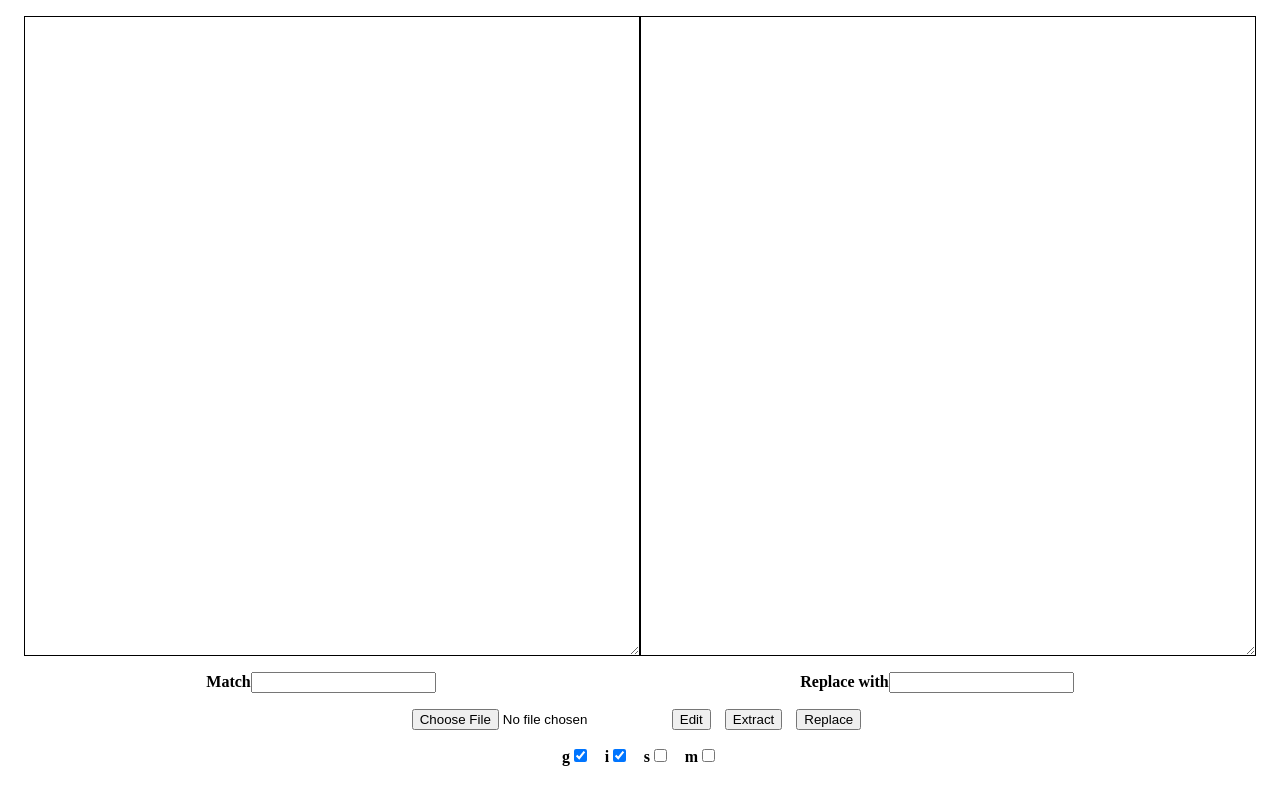
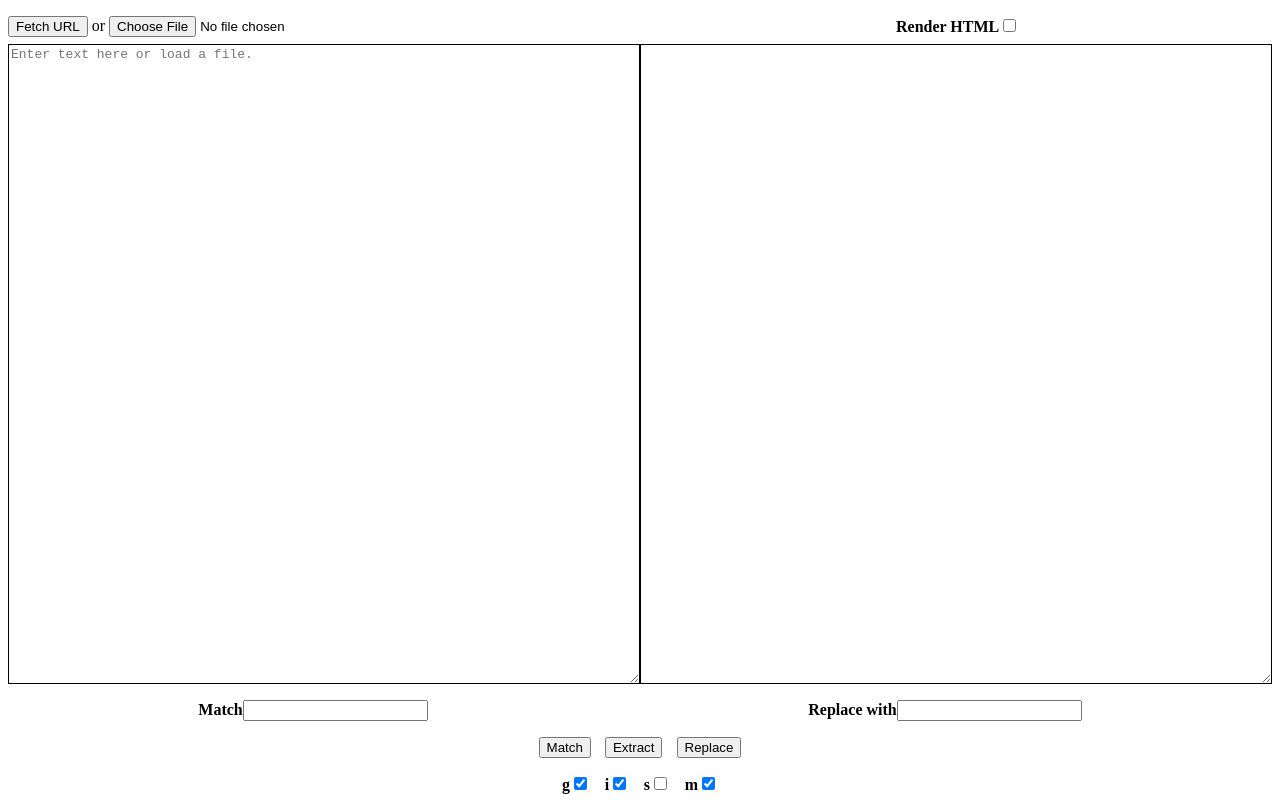
Before and after one commit to brunnock/RegEx-Edit, a React (Vite) app: page / in a window 1280 px wide. Built offline with nearby package versions, Linux system fonts and the light colour scheme.

Commit message:
can handle HTML files now

```diff
--- a/src/App.jsx
+++ b/src/App.jsx
@@ -12,17 +12,40 @@ function App() {
     if (file) {
       let reader = new FileReader();
       reader.readAsText(file);
-      reader.onload = (e) => setData('input', e.target.result);
+      reader.onload = (e) => dispatch({type:'setInput', data:e.target.result})
+    }
+  }
+
+  function getURL () {
+    let url = prompt('Enter URL-');
+    if (url) {
+      fetch(url)
+	.then(response => {
+	  if (!response.ok) throw ('Unable to fetch text.');
+	  return response.text();
+	})
+	.then(fetchedText => dispatch({type:'setInput', data:fetchedText}))
+	.catch(err=> alert(err.toString()))
     }
   }
 
   React.useEffect( ()=>dispatch({type:'updateMatches'}), [state.regex, state.flags] );
-  React.useEffect( ()=>dispatch({type:'updateFlags'}), [state.global, state.insensitive, state.dotall] );
+  React.useEffect( ()=>dispatch({type:'updateFlags'}), [state.global, state.insensitive, state.dotall, state.multiline] );
 
   return (
     <>
+
+      <div id='topButtons'>
+	<button onClick={getURL}>Fetch URL</button>
+	{' or '}
+	<input type="file" id="file-input" onChange={handleFile} />
+	<label>
+          Render HTML<input type="checkbox" name="htmlCheckbox" value={state.renderHTML} onChange={e=>setData('renderHTML', e.target.checked)} />
+	</label>
+      </div>
+
       <div id='IO'>
-	{state.showMatches ?
+	{(state.showMatches) ?
 	 <pre id='matchesPRE' dangerouslySetInnerHTML={{ __html: state.matches }} />
 	 :
 	 <textarea value={state.input}
@@ -30,10 +53,10 @@ function App() {
                    onChange={e=>setData('input', e.target.value)} />
 	}
 
-	{state.showHTML ?
+	{state.renderHTML ?
 	 <iframe srcDoc={state.output} />
 	 :
-	 <pre id='outputPRE' dangerouslySetInnerHTML={{ __html: state.output }} />
+	 <pre id='outputPRE' dangerouslySetInnerHTML={{ __html: state.outputDisplay }} />
 
 	}
       </div>
@@ -54,9 +77,7 @@ function App() {
 
       <div className='buttonsDIV'>
 
-	<input type="file" id="file-input" onChange={handleFile} />
-
-	{state.showMatches ?
+	{(state.showMatches) ?
 	 <button onClick={()=>dispatch({type:'edit'})}>Edit</button>
 	 :
 	 <button onClick={()=>dispatch({type:'match'})}>Match</button>
@@ -66,7 +87,7 @@ function App() {
 	<button onClick={()=>dispatch({type:'replace'})}>Replace</button>
 
 	{state.output.length>1 &&
-	 <button onClick={()=>dispatch({type:'save'})}>Save</button>}
+	 <button onClick={()=>dispatch({type:'save', sessionID:sessionStorage.length+1})}>Save</button>}
 
 	{state.buffers.length>0 &&
 	 <>
--- a/src/reducer.js
+++ b/src/reducer.js
@@ -5,13 +5,13 @@ function init () {
     regex:'',
     replacement:'',
     regexError:null,
-    flags:'gi',
+    flags:'gim',
     showMatches:false,
-    showHTML:false,
+    renderHTML:false,
     global:true,
     insensitive:true,
     dotall:false,
-    multiline:false,
+    multiline:true,
     buffers:Object.keys(sessionStorage),
     buffer:Object.keys(sessionStorage)[0],
   };
@@ -19,13 +19,23 @@ function init () {
 
 
 function reducer(state2, action) {
+  //console.log(action);
   let state = structuredClone(state2);
+  let input=null;
   let regex=null;
+  let flags='';
+  let matches = null;
 
   function showMatches() {
+    // FIX!
     try {
-      regex = new RegExp(`(${state.regex})`, state.flags);
-      state.matches = state.input.replace(regex, '<mark>$1</mark>');
+      // replace < in regex with &lt;
+      input = state.input.replace(/&/g, '&amp;'); // escape the &
+      input = input.replace(/</g, '&lt;'); // escape the <
+
+      regex = state.regex.replace(/</g, '&lt;');
+      regex = new RegExp(`(${regex})`, state.flags);
+      state.matches = input.replace(regex, '<mark>$1</mark>');
       state.regexError=null;
     } catch (err) {
       state.regexError = err.toString();
@@ -51,7 +61,8 @@ function reducer(state2, action) {
 
   case 'save':
     // save state.output to sessionStorage
-    sessionStorage.setItem(sessionStorage.length+1, state.output);
+    //sessionStorage.setItem(sessionStorage.length+1, state.output);
+    sessionStorage.setItem(action.sessionID, state.output);
     state.buffers = Object.keys(sessionStorage);
     break;
 
@@ -61,7 +72,6 @@ function reducer(state2, action) {
     break;
 
   case 'updateFlags':
-    let flags='';
     flags += (state.global ? 'g' : '');
     flags += (state.insensitive ? 'i' : '');
     flags += (state.dotall ? 's' : '');
@@ -70,30 +80,52 @@ function reducer(state2, action) {
     break;
 
   case 'updateMatches':
-    state.showMatches=true;
-    showMatches();
+    if (state.input.length>0 && state.regex.length>0) {
+      state.showMatches=true;
+      showMatches();
+    }
     break;
 
   case 'extract':
+    matches = state.input.match(regex);
     regex = new RegExp(state.regex, state.flags);
-    let matches = state.input.match(regex);
     if (matches?.length>0)
-      state.output = state.input.match(regex).join("<br />");
+      state.outputDisplay = state.input.match(regex).join("<br />");
     break;
 
   case 'replace':
+    // the following 2 lines do a straightforward replacement
     regex = new RegExp(state.regex, state.flags);
     state.output = state.input.replace(regex, state.replacement);
+
+    // for outputDisplay, neuter the HTML
+    input = state.input.replace(/&/g, '&amp;'); // escape the &
+    input = input.replace(/</g, '&lt;'); // escape the <
+    regex = state.regex.replace(/</g, '&lt;');
+    regex = new RegExp(`(${regex})`, state.flags);
+    if (state.replacement.length>0) {
+      let replace = state.replacement.replace(/&/g, '&amp;');
+      replace = state.replacement.replace(/</g, '&lt;');
+      state.outputDisplay = input.replace(regex, `<mark>${replace}</mark>`);
+    } else {
+      state.outputDisplay = input.replace(regex, '');
+    }
+
     break;
 
   case 'useReplacements':
     state.input = state.output;
-    state.output='';
+    state.output=state.outputDisplay='';
     state.replacement='';
     state.showMatches=false;
     break;
 
   case 'edit':
+    state.showMatches=false;
+    break;
+
+  case 'setInput':
+    state.input = action.data;
     state.showMatches=false;
     break;
 
--- a/src/style.css
+++ b/src/style.css
@@ -1,13 +1,23 @@
-#root>div {
-    margin:1em;
+div {
+    margin: 1em 0;
+}
+
+#topButtons {
+    margin:0;
+}
+
+#topButtons label {
+    position: absolute;
+  left: 70%;
 }
 
 #IO {
     display:flex;
     height:80vh;
+    margin-top:1ex;
 }
 
-textarea, pre {
+textarea, pre, iframe {
     border:1px solid #000;
     margin:0;
     padding:2px;
@@ -16,9 +26,6 @@ textarea, pre {
     white-space: pre-wrap;
     resize: horizontal;
     width:50%;
-}
-
-pre,iframe {
 }
 
 #regexDIV {
```
